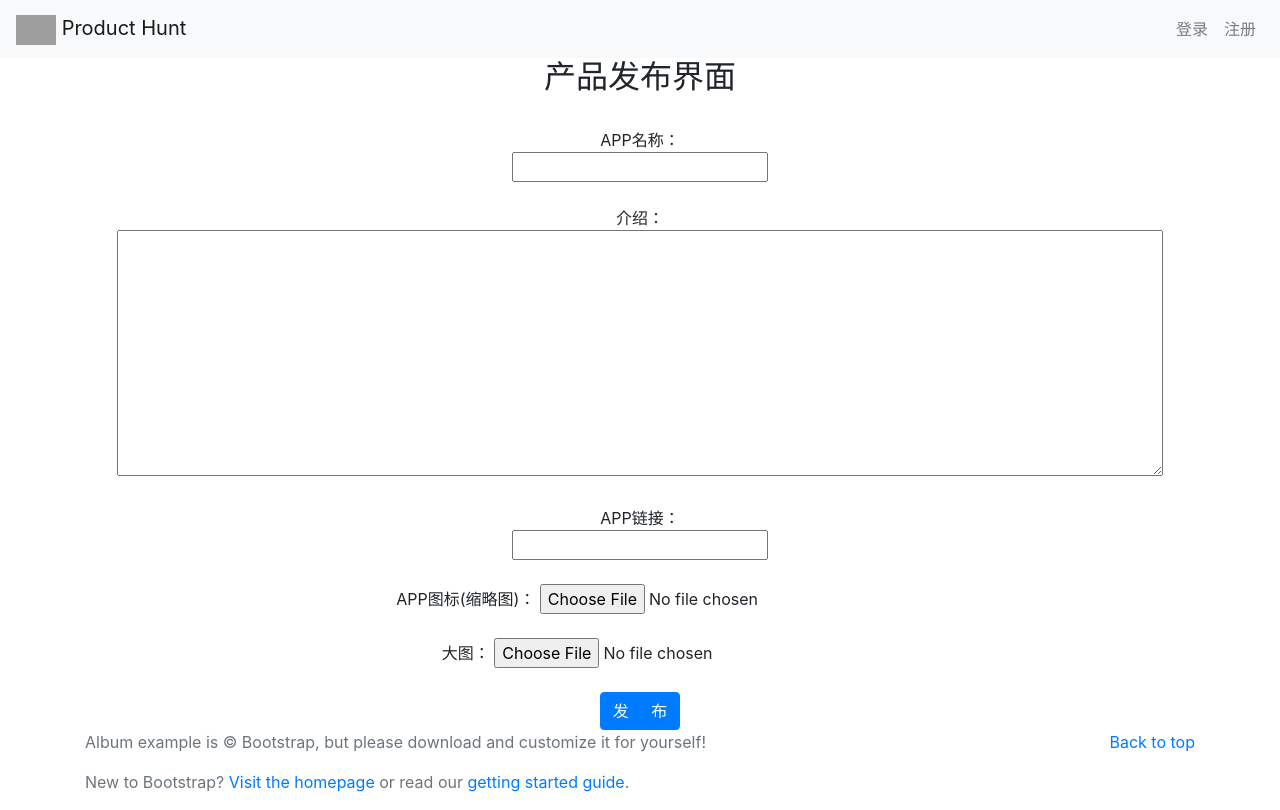
After one commit to bestofQ/product_hunt, a Django app: page /products/publish/ in a window 1280 px wide. The commit adds this page. Run offline with Django 3.2, Linux system fonts and the light colour scheme; some libraries are stand-ins or nearby versions; grey boxes are pictures that could not be loaded.

Commit message:
初步完成发布产品app-1

```diff
--- a/ph/urls.py
+++ b/ph/urls.py
@@ -23,4 +23,6 @@ urlpatterns = [
     path('admin/', admin.site.urls),
     path('', products.views.product_list, name='主页'),
     path('account/', include('account.urls')),
+    path('products/', include('products.urls')),
+
 ]
--- /dev/null
+++ b/products/templates/publish.html
@@ -0,0 +1,33 @@
+{% extends "theme.html" %}
+
+{% block content %}
+<h2 align="center">产品发布界面</h2><br>
+<!-- enctype 传输的编码格式设定-->
+<form method="POST" action="{% url '发布页面' %}" align='center' enctype="multipart/from-data">
+	<!-- 防止站点攻击 -->
+	{% csrf_token %}
+	APP名称：<br>
+	<input type="text" name="APP名称"><br>
+	<br>
+
+	介绍：<br>
+	<textarea cols=100 rows=10 name="介绍"></textarea><br>
+	<br>
+
+	APP链接：<br>
+	<input type="text" name="APP链接"><br>
+	<br>
+
+	APP图标(缩略图)：
+	<input type="file" name="APP图标"><br>
+	<br>
+
+	           大图：
+	<input type="file" name="大图"><br>
+	<br>
+
+	<input type="submit" value="发     布" class="btn btn-primary">
+</form>
+{% endblock content %}
+
+{# <h1>这是产品列表页面</h1> #}
--- /dev/null
+++ b/products/urls.py
@@ -0,0 +1,6 @@
+from django.urls import path
+from . import views
+
+urlpatterns = [
+    path('publish/', views.publish, name='发布页面'),
+]
--- a/products/views.py
+++ b/products/views.py
@@ -4,3 +4,15 @@ from django.shortcuts import render
 
 def product_list(request):
 	return render(request, 'product_list.html')
+
+def publish(request):
+	if request.method == 'GET':
+		return render(request, 'publish.html')
+	elif request.method == 'POST':
+		app_name = request.POST['APP名称']
+		intro = request.POST['介绍']
+		url = request.POST['APP链接']
+		icon = request.FILES['APP图标']
+		image = request.FILES['大图']
+
+		return render(request, 'publish.html')
--- a/templates/theme.html
+++ b/templates/theme.html
@@ -35,8 +35,11 @@
 	    <ul class="navbar-nav ml-auto">
         {% if user.is_authenticated %}
         <li class="nav-item">
+          <a class="nav-link" href="{% url '发布页面' %}">发布</a>
+        </li>
+        <li class="nav-item">
            <!-- <a class="nav-link" href="{% url '退出页面' %}">Login in</a> -->
-        <a class="nav-link" href="Javascript:{document.getElementById('退出').submit()}">Log Out</a>
+        <a class="nav-link" href="Javascript:{document.getElementById('退出').submit()}">退出</a>
           <form method="POST" action="{% url '退出页面' %}" id='退出'>
             {% csrf_token %}
             <input type="hidden" >
@@ -44,10 +47,10 @@
         </li>
       {% else %}
 	      <li class="nav-item">
-	        <a class="nav-link" href="{% url '登录页面' %}">Login in</a>
+	        <a class="nav-link" href="{% url '登录页面' %}">登录</a>
 	      </li>
 	      <li class="nav-item">
-	        <a class="nav-link " href="{% url '注册页面' %}" >Sign up</a>
+	        <a class="nav-link " href="{% url '注册页面' %}" >注册</a>
 	      </li>
       {% endif %}
 
```
